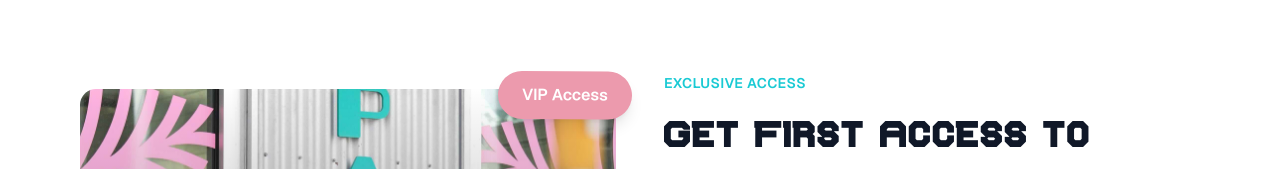
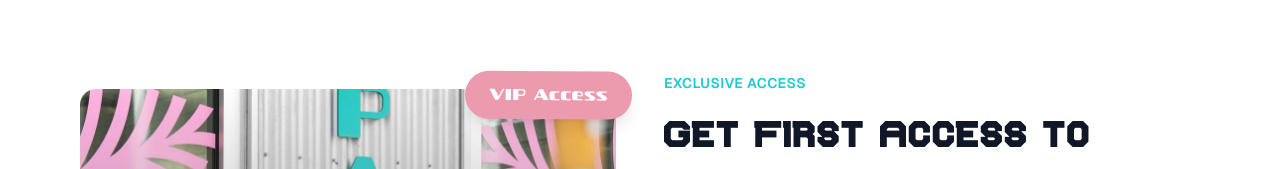
Before and after one commit to robmit0424/paradiso, a Next.js app: page / in a window 1280 px wide. Shown: the part 3211-3380 px from the top of the page. Built offline with nearby package versions, Linux system fonts and the light colour scheme.

Commit message:
Minor UI Fixes

```diff
--- a/src/app/globals.css
+++ b/src/app/globals.css
@@ -61,3 +61,7 @@ h6 {
 p {
   font-family: var(--font-montserrat);
 }
+
+.font-silverstreak {
+  font-family: var(--font-silverstreak);
+}
--- a/src/components/home/EmailCapture.tsx
+++ b/src/components/home/EmailCapture.tsx
@@ -66,7 +66,7 @@ const EmailCapture = () => {
 
             {/* Floating badge */}
             <motion.div
-              className="absolute -top-4 -right-4 bg-[#ec9aad] text-white px-6 py-3 rounded-full font-semibold shadow-lg"
+              className="absolute -top-4 -right-4 bg-[#ec9aad] text-white px-6 py-3 rounded-full font-semibold shadow-lg font-silverstreak"
               animate={{
                 y: [0, -10, 0],
                 rotate: [0, 2, 0],
@@ -151,7 +151,7 @@ const EmailCapture = () => {
                   <button
                     type="submit"
                     disabled={isLoading || !email}
-                    className="w-full bg-gradient-to-r from-[#1ACAD4] to-[#ec9aad] text-white font-semibold py-4 px-8 rounded-2xl hover:shadow-lg transform hover:scale-[1.02] transition-all duration-300 disabled:opacity-50 disabled:transform-none font-sans"
+                    className="cursor-pointer w-full bg-gradient-to-r from-[#1ACAD4] to-[#ec9aad] text-white font-semibold py-4 px-8 rounded-2xl hover:shadow-lg transform hover:scale-[1.02] transition-all duration-300 disabled:opacity-50 disabled:transform-none font-sans"
                   >
                     {isLoading ? (
                       <div className="flex items-center justify-center space-x-2">
--- a/src/components/home/MembershipTeaser.tsx
+++ b/src/components/home/MembershipTeaser.tsx
@@ -13,7 +13,7 @@ const MembershipTeaser = () => {
     <section className="w-full py-20 px-8 relative overflow-hidden">
       <div className="absolute inset-0">
         <img
-          src="/membership-bg.jpg"
+          src="/grid_images/group_outside.jpeg"
           alt="Membership background"
           className="w-full h-full object-cover"
         />
--- a/src/components/layout/Navbar.tsx
+++ b/src/components/layout/Navbar.tsx
@@ -6,7 +6,7 @@ function Navbar() {
 
   useEffect(() => {
     const handleScroll = () => {
-      setScrolled(window.scrollY > 40);
+      setScrolled(window.scrollY > 100);
     };
     window.addEventListener("scroll", handleScroll);
     return () => window.removeEventListener("scroll", handleScroll);
```
